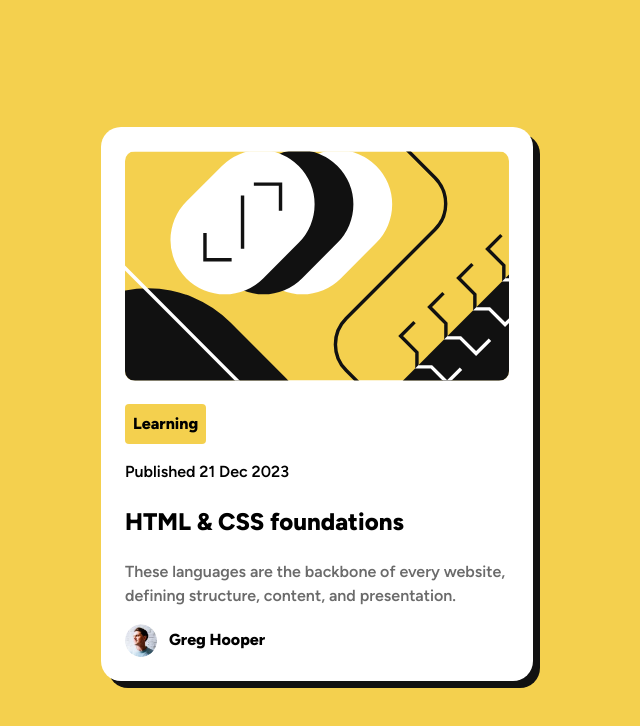
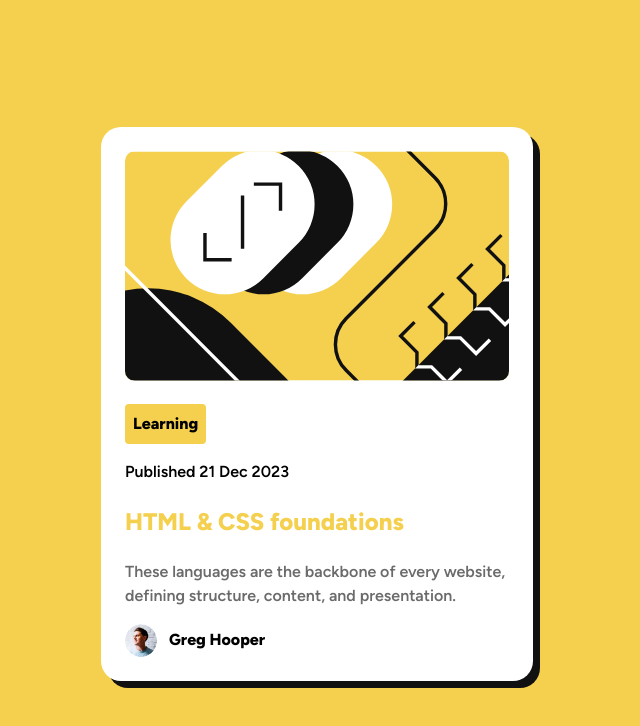
Before and after one commit to waeldrwish/blog-preview-card-main, a plain HTML site: page index.html in a window 1280 px wide. In both pictures the pointer is over the element "HTML & CSS foundations". Shown: the whole page, without its empty margins (323-963 px from the left). Drawn offline with Linux system fonts and the light colour scheme.

Commit message:
hover added

```diff
--- a/style.css
+++ b/style.css
@@ -65,6 +65,10 @@ body {
     font-size: var(--text-1);
 }
 
+.card h1:hover {
+    color: var(--yellow);
+}
+
 .card p {
     font-size: var(--text-2);
     color: var(--gray-500);
```
